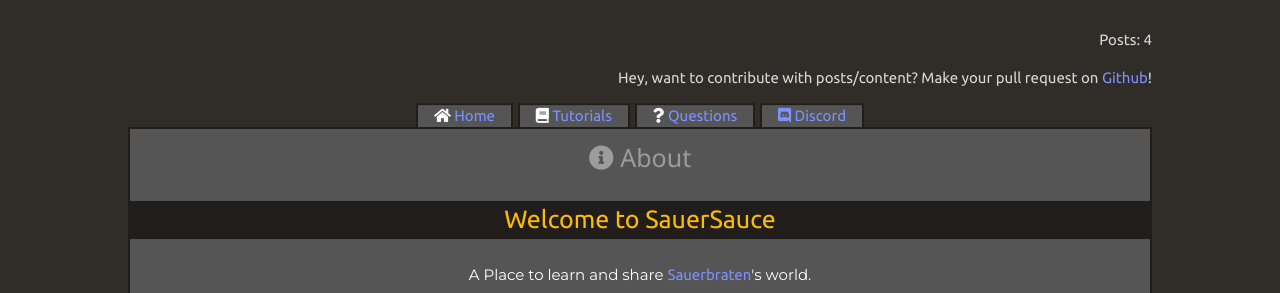
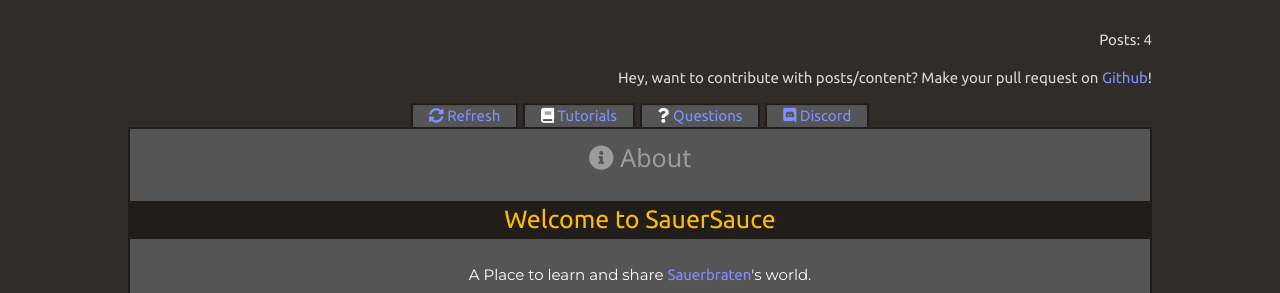
Before and after one commit to sauer-sauce/sauer-sauce.github.io, a Jekyll site: the page built from index.html, in a window 1280 px wide. Shown: the part 231-524 px from the top of the page. Built offline with Jekyll 4.4.1, drawn with Linux system fonts in a browser that asks for light colours; nearby versions of some CDN libraries.

```diff
--- a/_includes/menu.html
+++ b/_includes/menu.html
@@ -1,8 +1,13 @@
 <div align="center">
+{% if page.layout == "post" %}
 <ul class="post_menutop">
 <li class="menuitems"><a href="https://sauer-sauce.github.io/"><i class="fa fa-home"></i> Home</a></li>
-<li class="menuitems"><a href="community/tutorials"><i class="fa fa-book"></i> Tutorials</a></li>
-<li class="menuitems"><a href="community/questions"><i class="fa fa-question"></i> Questions</a></li>
+{% else %}
+<ul class="menutop">
+<li class="menuitems"><a href="{{page.url}}"><i class="fas fa-sync-alt"></i> Refresh</a></li>
+{% endif %}
+<li class="menuitems"><a href="{{site.url}}#tutorials"><i class="fa fa-book"></i> Tutorials</a></li>
+<li class="menuitems"><a href="{{site.url}}#questions"><i class="fa fa-question"></i> Questions</a></li>
 <li class="menuitems"><a target="_blank" href="https://discord.gg/bTUPj47"><i class="fab fa-discord"></i> Discord</a></li>
 </ul>
 </div>
--- a/_layouts/default.html
+++ b/_layouts/default.html
@@ -20,14 +20,7 @@
 		</div>
 		<p style="text-align: right;">Posts: {% assign counter = 1 %}{% for item in site.posts %}{% unless item.published == false %}{% assign counter=counter | plus:1 %}{% endunless %}{% endfor %}{{ counter }}</p>
 		<p style="text-align: right;">Hey, want to contribute with posts/content? Make your pull request on <a href="https://github.com/sauer-sauce/sauer-sauce.github.io/tree/contribution/_posts">Github</a>!</p>
-		<div align="center">
-			<ul class="menutop">
-				<li class="menuitems"><a href="https://sauer-sauce.github.io/"><i class="fa fa-home"></i> Home</a></li>
-				<li class="menuitems"><a href="community/tutorials"><i class="fa fa-book"></i> Tutorials</a></li>
-				<li class="menuitems"><a href="community/questions"><i class="fa fa-question"></i> Questions</a></li>
-				<li class="menuitems"><a target="_blank" href="https://discord.gg/bTUPj47"><i class="fab fa-discord"></i> Discord</a></li>
-			</ul>
-		</div>
+		{% include menu.html %}
 		<div class="page-content">
 		  <div class="wrapper">
 			{{ content }}
--- a/_layouts/post.html
+++ b/_layouts/post.html
@@ -48,7 +48,7 @@
 
 				{% assign contente = page.content | strip_newlines %}
 				{% if contente == "" %}
-					<p style="text-align: right;">
+					<p style="text-align: right; font-size: 16px;">
 					This post has never been started, you can help by
 					<a target="_blank" href="https://github.com/sauer-sauce/sauer-sauce.github.io/tree/contribution/{{page.path}}">
 					<i class="fab fa-github"></i> creating it</a>.</p>
--- a/index.html
+++ b/index.html
@@ -25,7 +25,7 @@ layout: default
 
 			<p class="pseparator"></p>
 
-			<h1 class="staticcategories"><i class="fa fa-book"></i> Tutorials</h1>
+			<h1 id="tutorials" class="staticcategories"><i class="fa fa-book"></i> Tutorials</h1>
 			<ul style="list-style-type: none; margin: 0; padding: 0;">
 			  {% for post in site.categories.tutorials %}
 				<li>
```
Also changed, not shown: style.css (line endings or trailing spaces).
